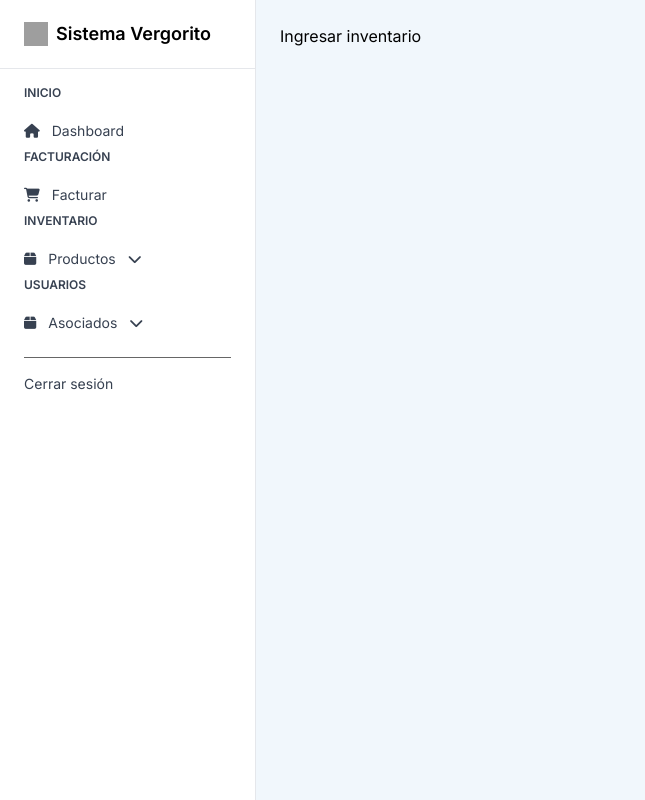
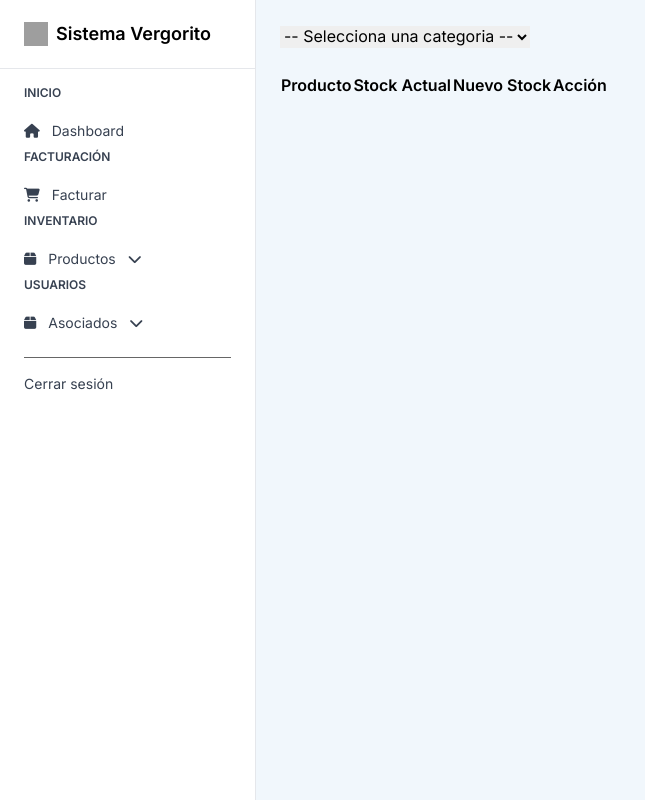
Before and after one commit to JordiFarinango/papeleria_cyber_web_jjl, a Django app: page /ingresar_inventario/ in a window 1280 px wide. Shown: the whole page, without its empty margins (0-645 px from the left). Run offline with Django 5.2, Linux system fonts and the light colour scheme; data comes from the database, SQL or seed files in the repository; both versions use the stored data as it was after the commit; lists and menus that the app fills with data are empty; some libraries are stand-ins or nearby versions; grey boxes are pictures that could not be loaded.

Commit message:
Actualizado

```diff
--- a/papeleria/usuarios/admin.py
+++ b/papeleria/usuarios/admin.py
@@ -1,8 +1,9 @@
 from django.contrib import admin
-from .models import Categoria, Producto, Marca, Proveedor, Cliente
+from .models import Categoria, Producto, Marca, Proveedor, Cliente, IngresoInventario
 
 admin.site.register(Proveedor)
 admin.site.register(Marca)
 admin.site.register(Categoria)
 admin.site.register(Producto)
 admin.site.register(Cliente)
+admin.site.register(IngresoInventario)
--- a/papeleria/usuarios/models.py
+++ b/papeleria/usuarios/models.py
@@ -1,4 +1,5 @@
 from django.db import models
+from django.utils import timezone
 
 class Proveedor(models.Model):
     nombre = models.CharField(max_length = 100)
@@ -43,3 +44,11 @@ class Cliente(models.Model):
 
     def __str__(self):
         return f"{self.nombre} - {self.ruc_cedula}"
+
+class IngresoInventario(models.Model):
+    producto = models.ForeignKey('Producto', on_delete=models.CASCADE)
+    cantidad_ingesada = models.PositiveIntegerField()
+    fecha_ingreso = models.DateTimeField(default=timezone.now)
+
+    def __str__(self):
+        return f"{self.producto.nombre} - {self.cantidad_ingesada} - el {self.fecha_ingreso.strftime('%Y-%m-%d %H:%M')}"
--- a/papeleria/usuarios/templates/paginas_administrador/agregar/ingresar_inventario.html
+++ b/papeleria/usuarios/templates/paginas_administrador/agregar/ingresar_inventario.html
@@ -2,5 +2,27 @@
 {% block title %} Ingresar inventario {% endblock %}
 
 {% block content%}
-<a>Ingresar inventario</a>
+
+<select name="categoria-select" id="categoria-select">
+    <option value="">-- Selecciona una categoria --</option>
+    {% for categoria in categorias %}
+    <option value="{{categoria.id}}">{{ categoria.nombre }}</option>
+    {% endfor %}
+</select>
+
+<table>
+    <thead>
+        <tr>
+            <th>Producto</th>
+            <th>Stock Actual</th>
+            <th>Nuevo Stock</th>
+            <th>Acción</th>
+        </tr>
+    </thead>
+
+    <tbody id="tabla-productos">
+        <!--aqui apareceran los resultados-->
+    </tbody>
+</table>
+
 {% endblock %}
--- a/papeleria/usuarios/urls.py
+++ b/papeleria/usuarios/urls.py
@@ -1,5 +1,5 @@
 from django.urls import path
-from .views import inicio_admin, inicio, nuevo_producto_admin, ver_productos_admin, facturar_admin, usuarios_admin, ingresar_inventario_admin, marcas_admin, categorias_admin, nuevo_proveedor_admin, nuevo_cliente_admin, buscar_productos
+from .views import inicio_admin, inicio, nuevo_producto_admin, ver_productos_admin, facturar_admin, usuarios_admin, ingresar_inventario_admin, marcas_admin, categorias_admin, nuevo_proveedor_admin, nuevo_cliente_admin, buscar_productos, filtrar_productos_por_categoria
 
 urlpatterns = [
     path('', inicio, name="inicio"),
@@ -13,6 +13,9 @@ urlpatterns = [
     path('nuevo_cliente/', nuevo_cliente_admin, name='nuevo_cliente_admin'),
     path('buscar_productos/', buscar_productos, name='buscar_productos'),
 
+    path('filtrar_productos_por_categoria/<int:categoria_id>/', filtrar_productos_por_categoria, name='filtrar_productos_por_categoria'),
+
+
     path('facturar/', facturar_admin, name='facturar_admin'),
     path('usuarios/', usuarios_admin, name='usuarios_admin' ),
 ]
--- a/papeleria/usuarios/views.py
+++ b/papeleria/usuarios/views.py
@@ -20,7 +20,7 @@ def nuevo_producto_admin(request):
     if request.method == 'POST':
         nombre = request.POST.get('nombre')
         descripcion = request.POST.get('descripcion')
-        stock = int(request.POST.get('stock'))  # ← conversión segura
+        stock = request.POST.get('stock')
         precio = request.POST.get('precio')
         categoria_id = request.POST.get('categoria')
         marca_id = request.POST.get('marca')
@@ -46,7 +46,13 @@ def ver_productos_admin(request):
     })
 
 def ingresar_inventario_admin(request):
-    return render(request, 'paginas_administrador/agregar/ingresar_inventario.html')
+    productos = Producto.objects.all()
+    categorias = Categoria.objects.all()
+
+    return render(request, 'paginas_administrador/agregar/ingresar_inventario.html',{
+        'categorias': categorias,
+        'productos': productos,
+    })
 
 def marcas_admin(request):
     marcas = Marca.objects.all()
@@ -116,11 +122,19 @@ def nuevo_cliente_admin(request):
 def facturar_admin(request):
     return render(request, 'paginas_administrador/facturar.html')
 
+def usuarios_admin(request):
+    return render(request, 'paginas_administrador/agregar/usuarios.html')
+
+
+
 def buscar_productos(request):
     query = request.GET.get('q', '') #http://127.0.0.1:8000/buscar_productos?q=lapiz, query almacena lo que estamos buscando, si no hay nada devuelve '', para que no de error
     productos = Producto.objects.filter(nombre__icontains=query)[:7] #nombre es el campo del modelo Producto, _icontains, significa que contenga lo que tenga en query, sin importar mayusculas o minusculas, y que solo limite a 10 resultados,
     html = render_to_string('fragmentos/productos_filtrados.html',{'productos': productos}) #productos filtrados
     return JsonResponse({'html': html}) #Json devuelve un diccionario convertido en JSON y puede ser leido desde javascript, para armar el div de resultado-productos
 
-def usuarios_admin(request):
-    return render(request, 'paginas_administrador/agregar/usuarios.html')
+
+def filtrar_productos_por_categoria(request, categoria_id):
+    productos = Producto.objects.filter(categoria_id=categoria_id)
+    return render(request, 'fragmentos/filtrar_productos_por_categoria.html', {
+        'productos': productos})
```
Also changed, not shown: papeleria/usuarios/templates/fragmentos/filtrar_productos_por_categoria.html (added, +16 -0 lines), papeleria/db.sqlite3, papeleria/usuarios/migrations/0004_ingresoinventario.py (added), 1 other file.
